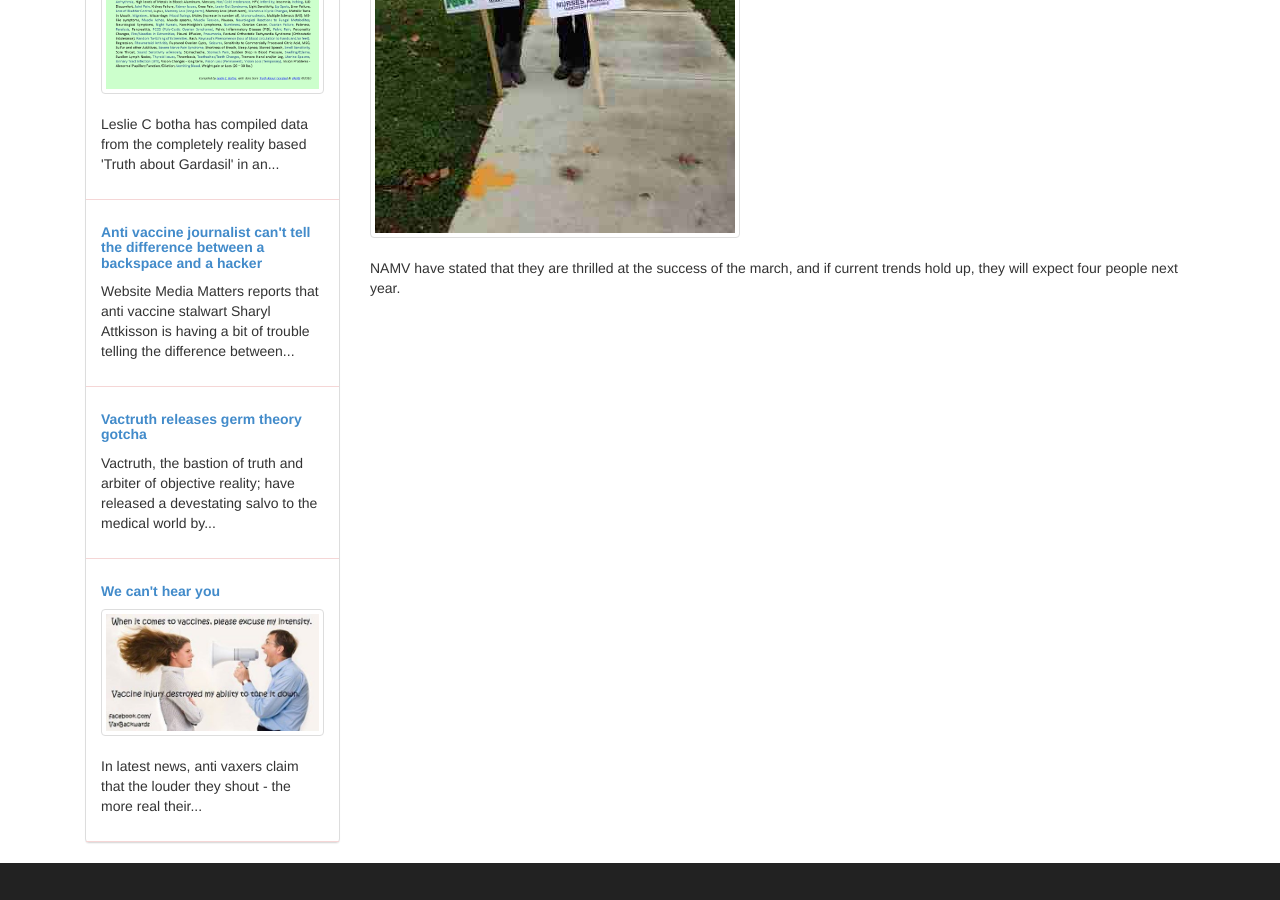
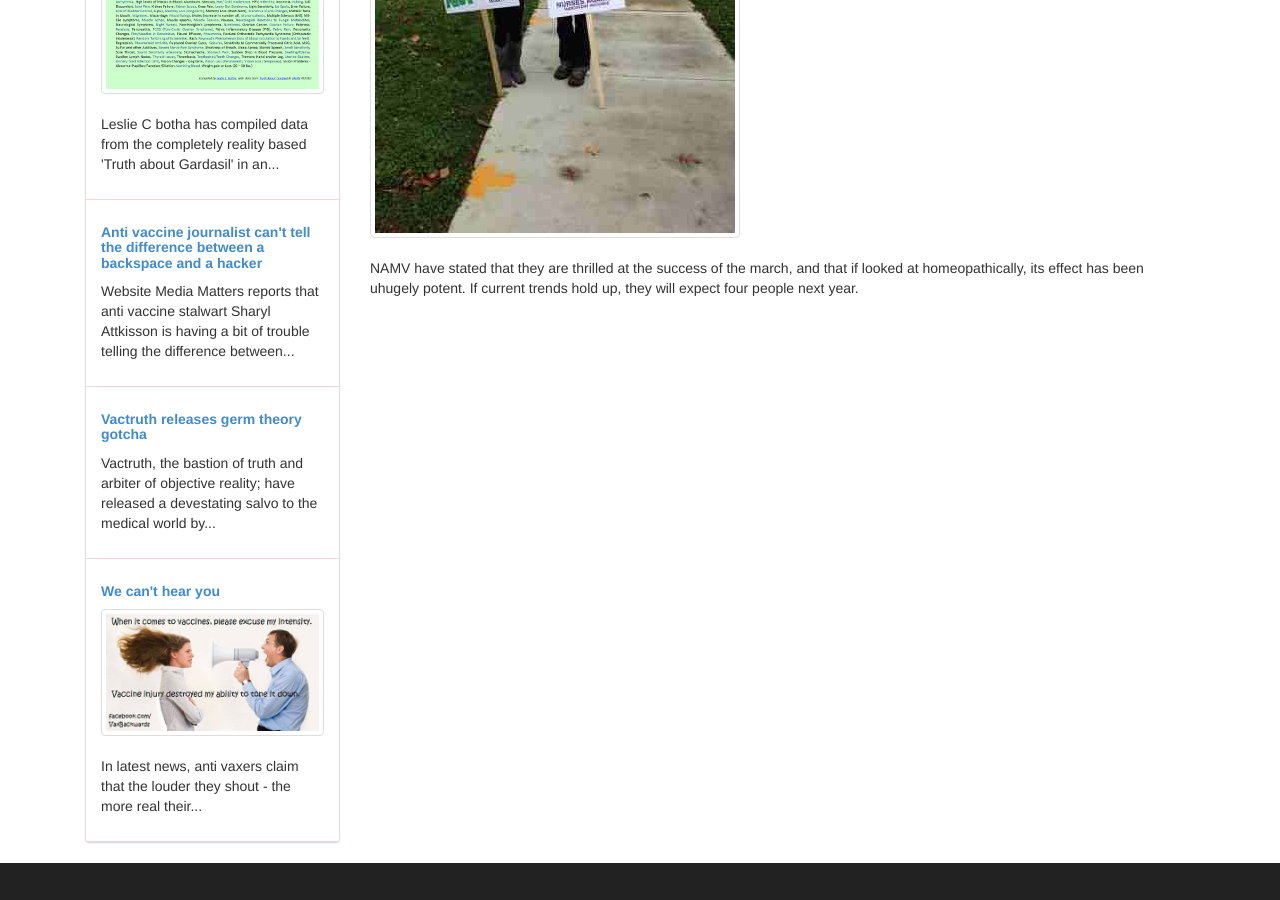
Before and after one commit to avwos/avwos-site, a Jekyll site: the page built from _posts/2014-11-04-Huge-turnout-for-anti-flu-jab-nurses.html, in a window 1280 px wide and 900 px high, scrolled down 719 px. Built offline with Jekyll 4.4.1, drawn with Linux system fonts in a browser that asks for light colours; some web fonts are replaced; comment, search, counter and statistics services are not loaded.

Commit message:
Add more to current post

```diff
--- a/_posts/2014-11-04-Huge-turnout-for-anti-flu-jab-nurses.html
+++ b/_posts/2014-11-04-Huge-turnout-for-anti-flu-jab-nurses.html
@@ -8,4 +8,4 @@ comments: true
 
 <p>"Nurses against Mandatory Vaccines" wowed the world today with a huge turnout of two people to their organised march against... vaccines. This is fifty percent more than the "Billion Toddler March", which consisted of one crazy cat lady.</p>
 <img class="img-responsive thumbnail" src="{{ site.baseurl }}/img/screenshots/hugeturnout.jpg">
-<p>NAMV have stated that they are thrilled at the success of the march, and if current trends hold up, they will expect four people next year.</p>
+<p>NAMV have stated that they are thrilled at the success of the march, and that if looked at homeopathically, its effect has been uhugely potent. If current trends hold up, they will expect four people next year.</p>
```
